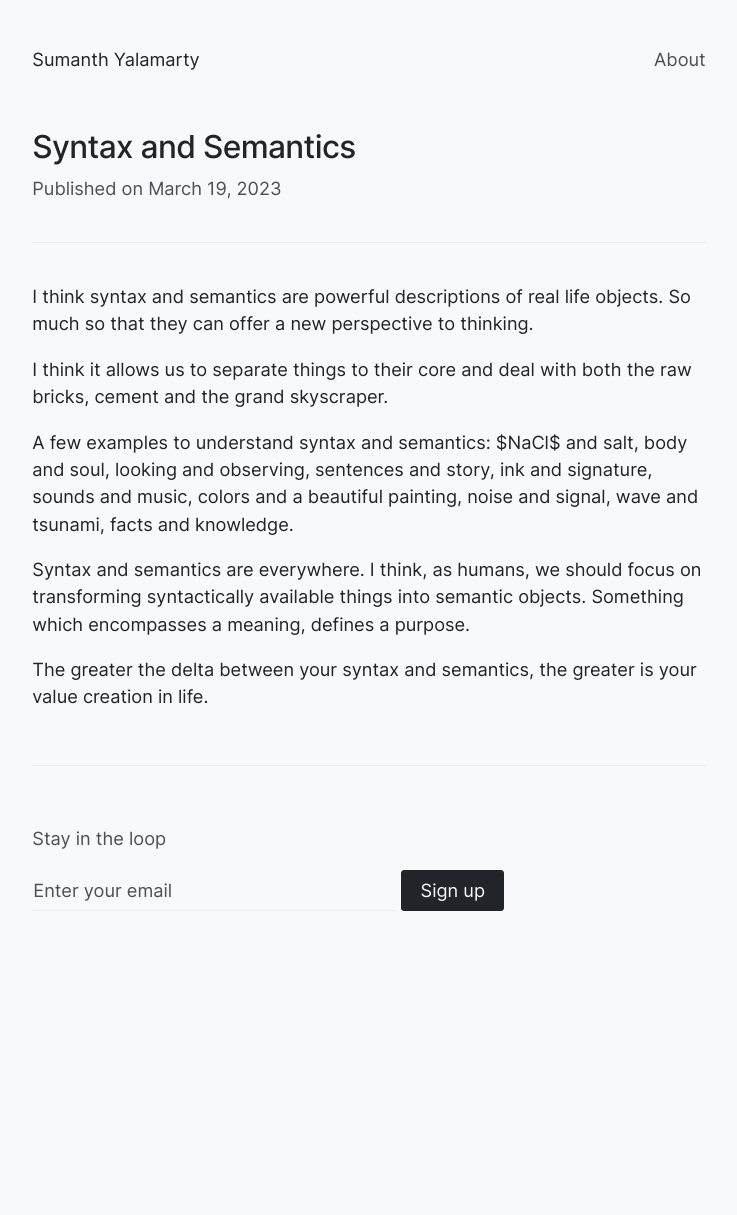
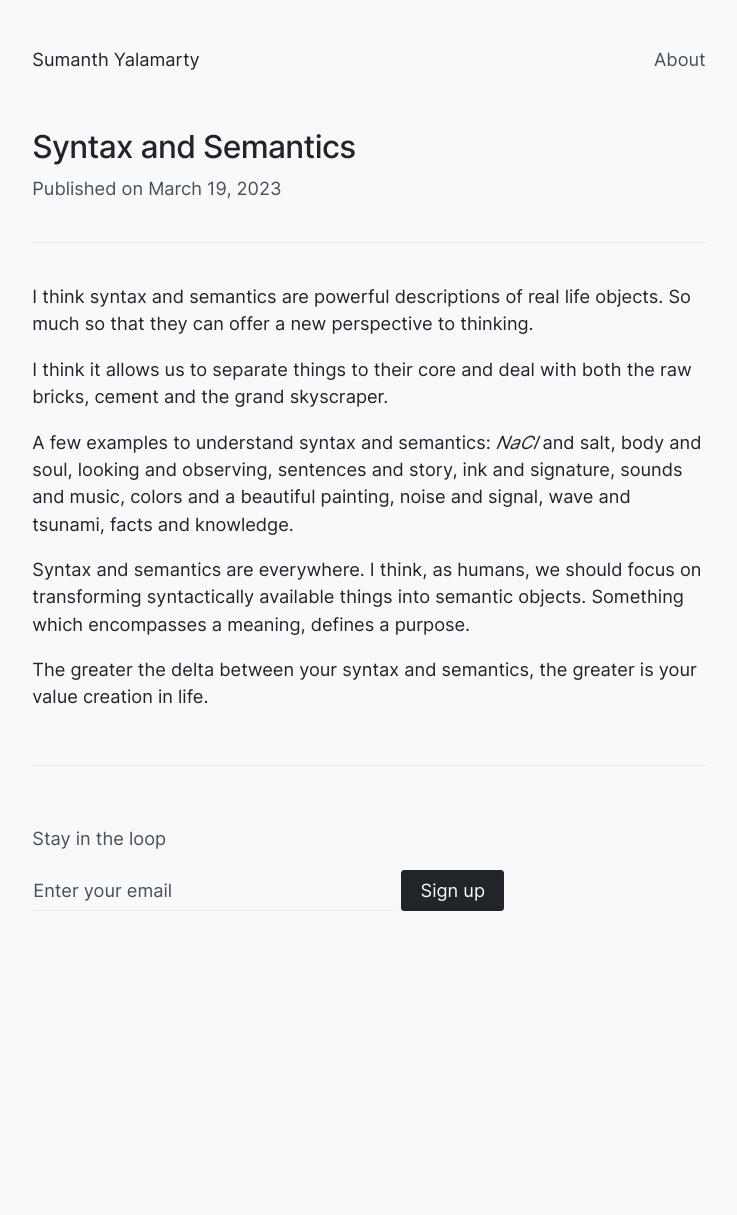
Before and after one commit to s7manth/digital-garden, a Jekyll site: the page built from _notes/syntax-and-semantics.md, in a window 1280 px wide. Shown: the whole page, without its empty margins (271-1008 px from the left). Built offline with Jekyll 4.4.1, drawn with Linux system fonts in a browser that asks for light colours.

Commit message:
change the formatting of nacl, inline math not working

```diff
--- a/_notes/syntax-and-semantics.md
+++ b/_notes/syntax-and-semantics.md
@@ -8,7 +8,7 @@ I think syntax and semantics are powerful descriptions of real life objects. So
 
 I think it allows us to separate things to their core and deal with both the raw bricks, cement and the grand skyscraper.
 
-A few examples to understand syntax and semantics: $NaCl$ and salt, body and soul, looking and observing, sentences and story, ink and signature, sounds and music, colors and a beautiful painting, noise and signal, wave and tsunami, facts and knowledge.
+A few examples to understand syntax and semantics: *NaCl* and salt, body and soul, looking and observing, sentences and story, ink and signature, sounds and music, colors and a beautiful painting, noise and signal, wave and tsunami, facts and knowledge.
 
 Syntax and semantics are everywhere. I think, as humans, we should focus on transforming syntactically available things into semantic objects. Something which encompasses a meaning, defines a purpose.
 
```
